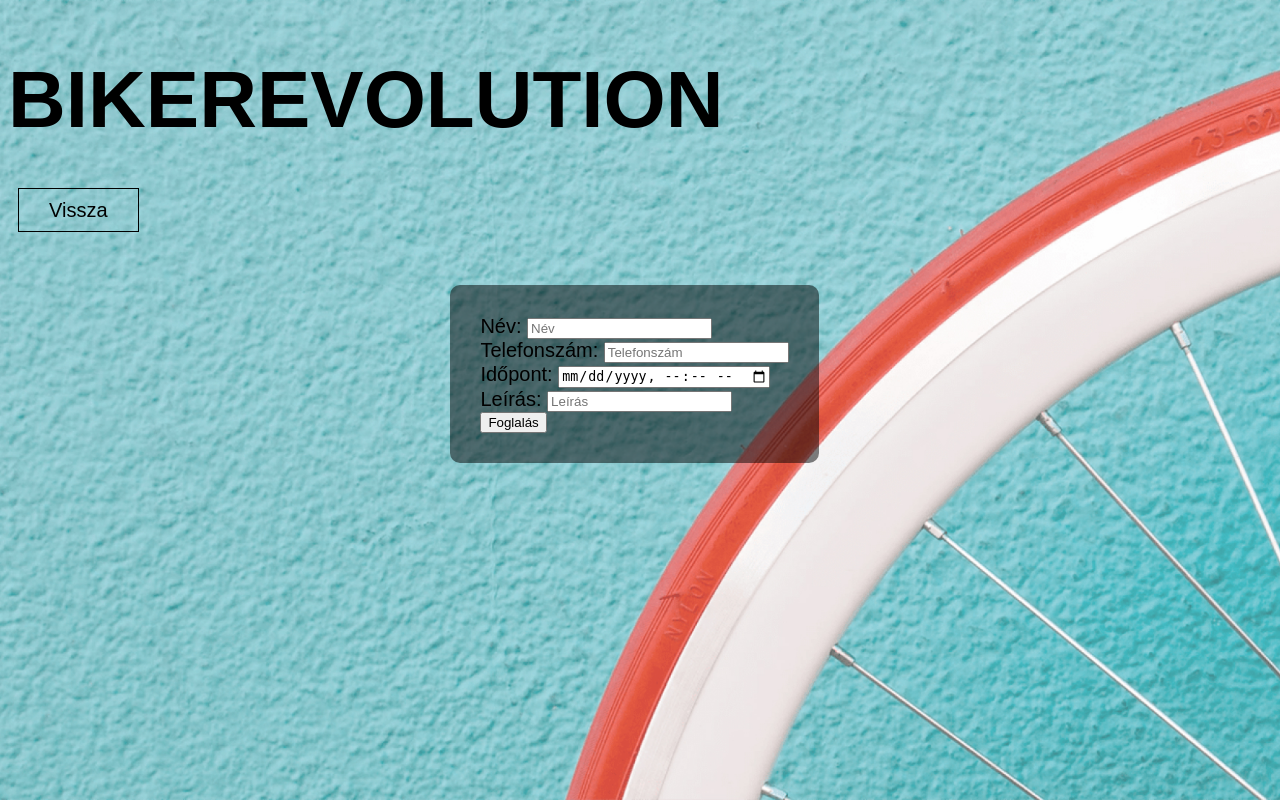
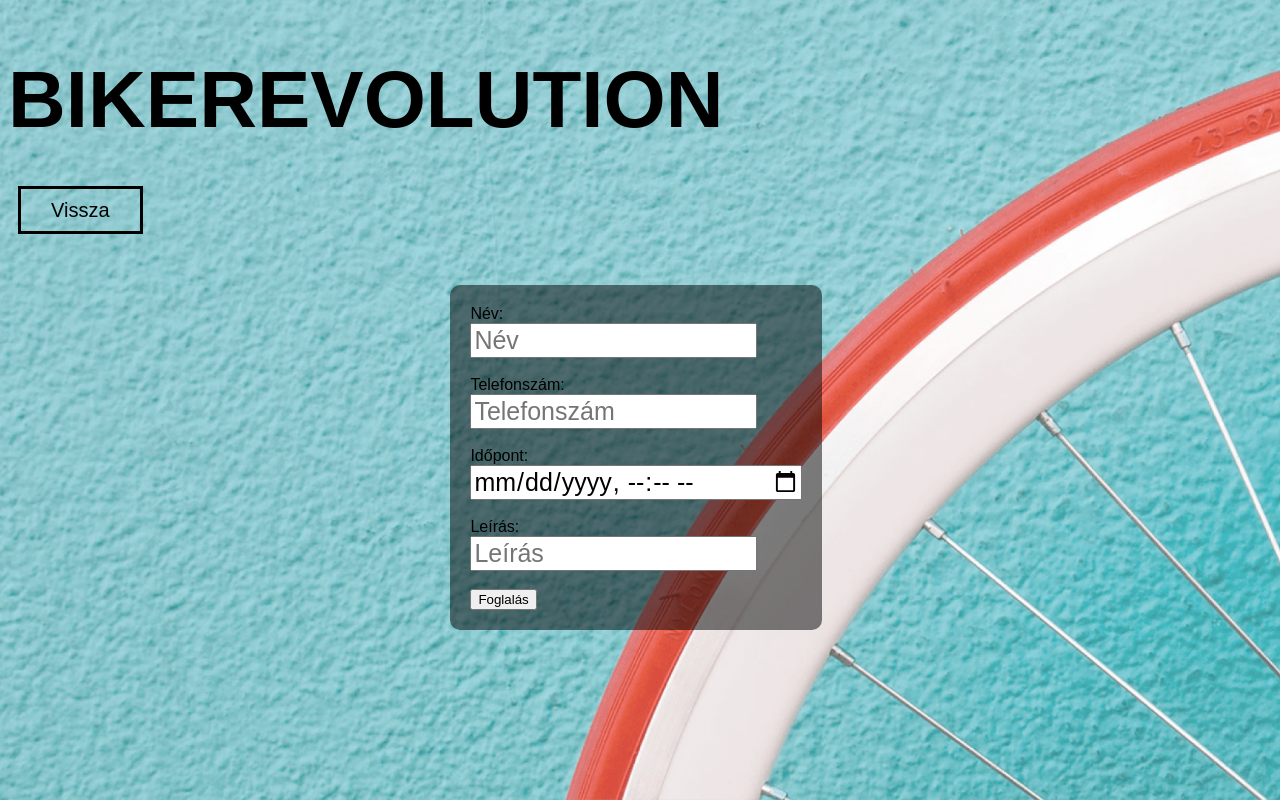
Before and after one commit to BonaNoel/BikeRevolution, a PHP site: page /bikeservice.php in a window 1280 px wide. Run offline with PHP 8.4, Linux system fonts and the light colour scheme.

Commit message:
Little tweaks in service form

```diff
--- a/src/main/webpage/bikeservice.php
+++ b/src/main/webpage/bikeservice.php
@@ -15,14 +15,14 @@
         <div class="form">
             <form action="bikeservice.php" method="post">
                 <label for="name"> Név: </label>
-                <input type="text" name="name" placeholder="Név"> <br>
+                <input type="text" name="name" placeholder="Név" class="nev"> <br>
                 <label for="phone"> Telefonszám: </label>
-                <input type="text" name="phone" placeholder="Telefonszám"> <br>
+                <input type="text" name="phone" placeholder="Telefonszám" class="telefon"> <br>
                 <label for="date"> Időpont: </label>
-                <input type="datetime-local" name="date"> <br>
+                <input type="datetime-local" name="date" class="ido"> <br>
                 <label for="description"> Leírás: </label>
-                <input type="text" name="description" placeholder="Leírás"> <br>
-                <input type="submit" name="submit" value="Foglalás">
+                <input type="text" name="description" class="leiras" placeholder="Leírás"> <br>
+                <input type="submit" name="submit" class="foglalas" value="Foglalás">
             </form>
         </div>
 </body>
--- a/src/main/webpage/login-style.css
+++ b/src/main/webpage/login-style.css
@@ -15,7 +15,7 @@ body {
   color: black;
 }
 .btn {
-  border: 1px solid black;
+  border: 3px solid black;
   padding: 10px 30px;
   color: black;
   text-decoration: none;
--- a/src/main/webpage/register-style.css
+++ b/src/main/webpage/register-style.css
@@ -15,7 +15,7 @@ body {
   color: black;
 }
 .btn {
-  border: 1px solid black;
+  border: 3px solid black;
   padding: 10px 30px;
   color: black;
   text-decoration: none;
--- a/src/main/webpage/service-style.css
+++ b/src/main/webpage/service-style.css
@@ -22,7 +22,7 @@ body {
   color: black;
 }
 .btn {
-  border: 1px solid black;
+  border: 3px solid black;
   padding: 10px 30px;
   color: black;
   text-decoration: none;
@@ -36,10 +36,11 @@ body {
   color: white;
 }
 
-label {
-  font-size: 20px;
+label,
+input {
+  display: flex;
+  flex-direction: column;
   font-family: "Marker Felt", fantasy;
-  color: black;
 }
 
 .form {
@@ -48,7 +49,31 @@ label {
   margin-left: 35%;
   margin-right: 35%;
   text-align: left;
-  padding: 30px;
+  padding: 20px;
   background-color: rgba(0, 0, 0, 0.5);
   border-radius: 10px;
 }
+
+.nev {
+  font-size: 25px;
+  font-family: "Marker Felt", fantasy;
+  color: black;
+}
+
+.telefon {
+  font-size: 25px;
+  font-family: "Marker Felt", fantasy;
+  color: black;
+}
+
+.ido {
+  font-size: 25px;
+  font-family: "Marker Felt", fantasy;
+  color: black;
+}
+
+.leiras {
+  font-size: 25px;
+  font-family: "Marker Felt", fantasy;
+  color: black;
+}
```
